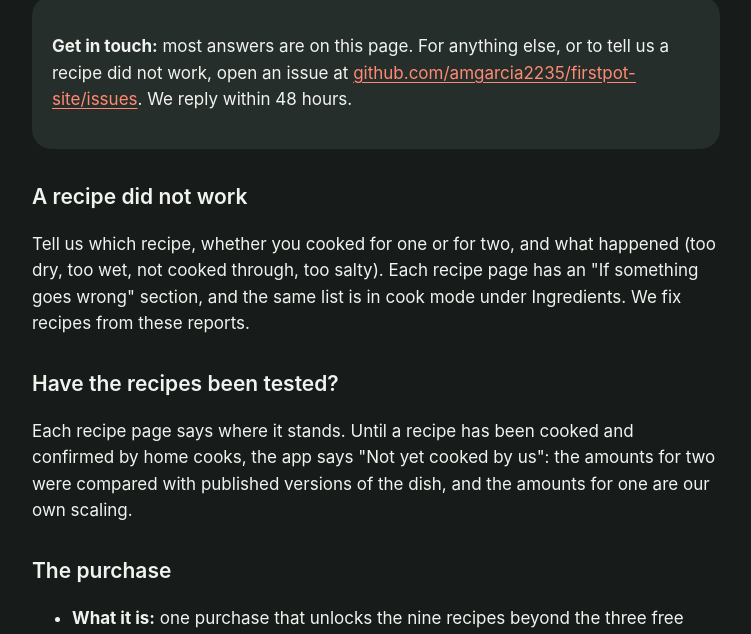
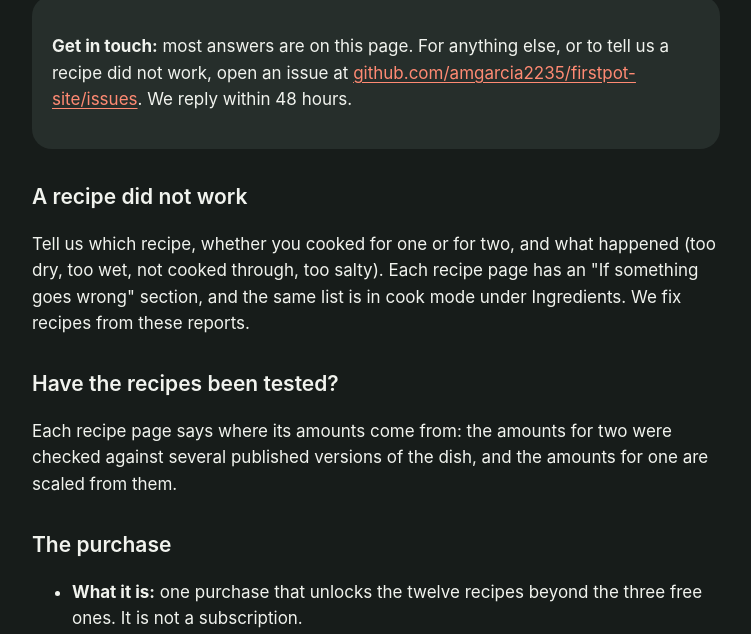
Before and after one commit to amgarcia2235/firstpot-site, a plain HTML site: page support.html in a window 1280 px wide. Shown: the part 165-799 px from the top of the page, without its empty margins (264-1015 px from the left). Drawn offline with Linux system fonts and the light colour scheme.

Commit message:
Fifteen recipes; say what the amounts were checked against
Co-Authored-By: Claude Fable 5.2 <noreply@anthropic.com>

```diff
--- a/support.html
+++ b/support.html
@@ -18,11 +18,11 @@
 <p>Tell us which recipe, whether you cooked for one or for two, and what happened (too dry, too wet, not cooked through, too salty). Each recipe page has an "If something goes wrong" section, and the same list is in cook mode under Ingredients. We fix recipes from these reports.</p>
 
 <h2>Have the recipes been tested?</h2>
-<p>Each recipe page says where it stands. Until a recipe has been cooked and confirmed by home cooks, the app says "Not yet cooked by us": the amounts for two were compared with published versions of the dish, and the amounts for one are our own scaling.</p>
+<p>Each recipe page says where its amounts come from: the amounts for two were checked against several published versions of the dish, and the amounts for one are scaled from them.</p>
 
 <h2>The purchase</h2>
 <ul>
-<li><strong>What it is:</strong> one purchase that unlocks the nine recipes beyond the three free ones. It is not a subscription.</li>
+<li><strong>What it is:</strong> one purchase that unlocks the twelve recipes beyond the three free ones. It is not a subscription.</li>
 <li><strong>Restore:</strong> on a new phone, open any locked recipe, tap Unlock, then Restore purchase. It uses your Apple Account; there is no First Pot account.</li>
 <li><strong>Family Sharing:</strong> the purchase is shared with your Family Sharing group.</li>
 <li><strong>Refunds:</strong> Apple handles refunds at <a href="https://reportaproblem.apple.com">reportaproblem.apple.com</a>.</li>
```
Also changed, not shown: index.html (+2 -2 lines).
